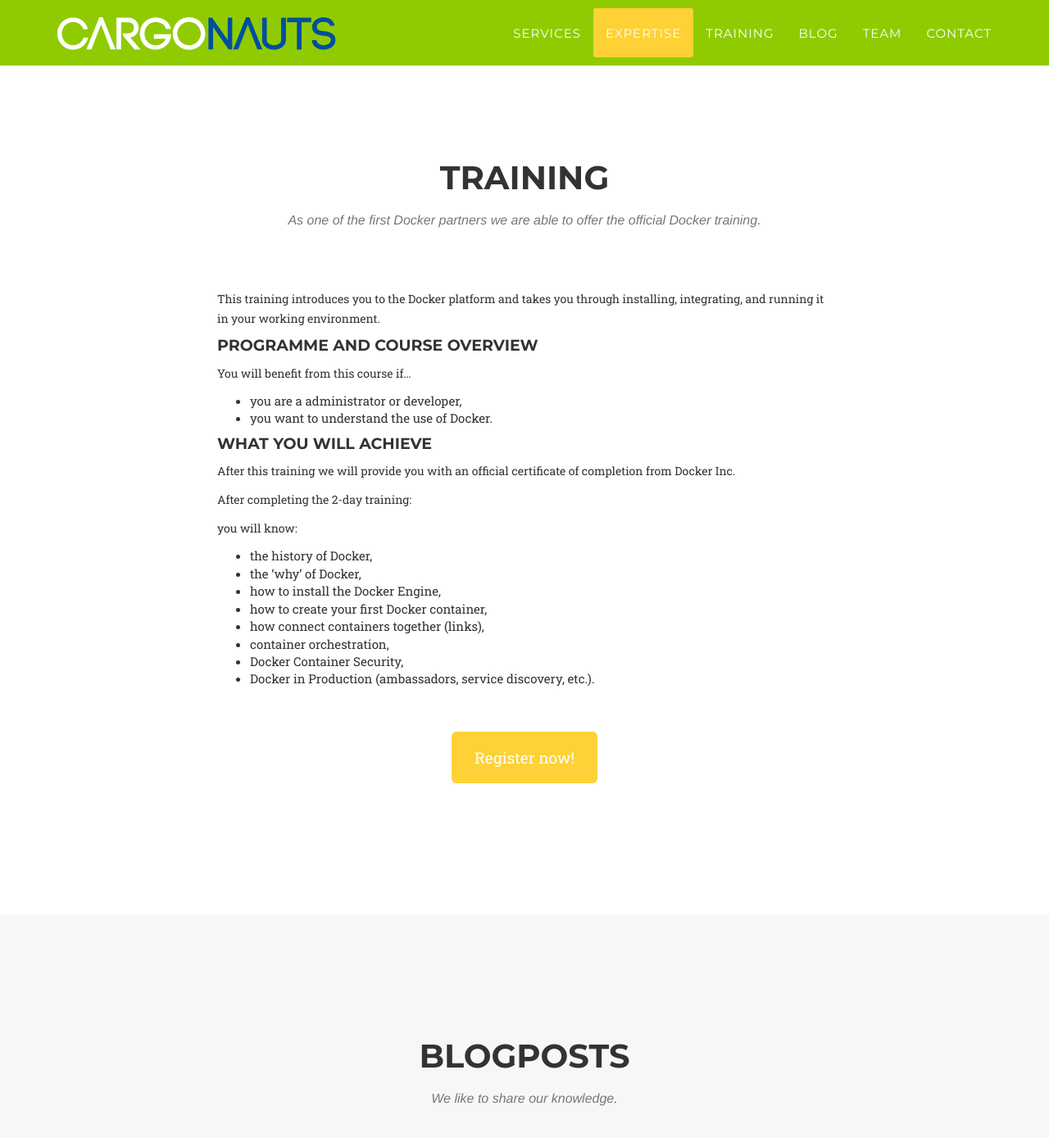
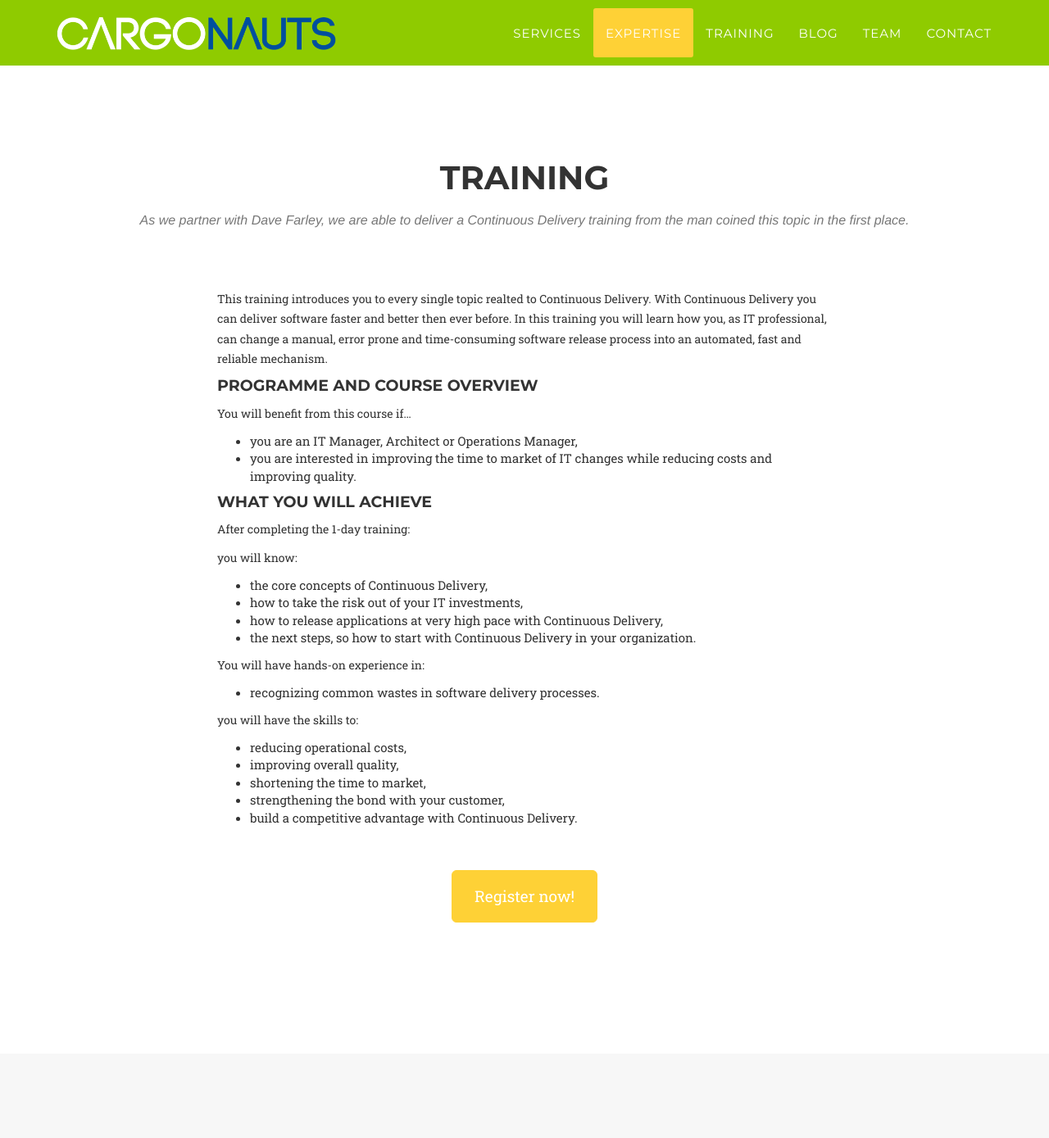
Before and after one commit to devopsautomators/devopsautomators.github.io, a Jekyll site: the page built from index.html, in a window 1280 px wide and 1400 px high, scrolled down 2772 px. Shown: the top 1389 px of the window at 82% size. Built offline with Jekyll 4.4.1, drawn with Linux system fonts in a browser that asks for light colours; some web fonts are replaced.

Commit message:
updated epxertise texts

```diff
--- a/_includes/training.html
+++ b/_includes/training.html
@@ -4,36 +4,47 @@
             <div class="row">
                 <div class="col-lg-12 text-center">
                     <h2 class="section-heading">Training</h2>
-                    <h3 class="section-subheading text-muted">As one of the first Docker partners we are able to offer the official Docker training.</h3>
+                    <h3 class="section-subheading text-muted">As we partner with Dave Farley, we are able to deliver a Continuous Delivery training from the man coined this topic in the first place.</h3>
                 </div>
             </div>
             <div class="row">
 								<div class="col-lg-2"></div>
                 <div class="col-lg-8">
-<p>This training introduces you to the Docker platform and takes you through installing, integrating, and running it in your working environment.</p>
+<p>This training introduces you to every single topic realted to Continuous Delivery. With Continuous Delivery you can deliver software faster and better then ever before. In this training you will learn how you, as IT professional, can change a manual, error prone and time-consuming software release process into an automated, fast and reliable mechanism.</p>
 <h4>Programme and Course Overview</h4>
 <p>You will benefit from this course if…</p>
 <ul>
-<li>you are a administrator or developer,</li>
-<li>you want to understand the use of Docker.</li>
+<li>you are an IT Manager, Architect or Operations Manager,</li>
+<li>you are interested in improving the time to market of IT changes while reducing costs and improving quality.</li>
 </ul>
+
 <h4>What you will achieve</h4>
 
-<p>After this training we will provide you with an official certificate of completion from Docker Inc.</p>
-
-<p>After completing the 2-day training:</p>
+<p>After completing the 1-day training:</p>
 
 <p>you will know:</p>
 <ul>
-<li>the history of Docker,</li>
-<li>the ‘why’ of Docker,</li>
-<li>how to install the Docker Engine,</li>
-<li>how to create your first Docker container,</li>
-<li>how connect containers together (links),</li>
-<li>container orchestration,</li>
-<li>Docker Container Security,</li>
-<li>Docker in Production (ambassadors, service discovery, etc.).</li>
+<li>the core concepts of Continuous Delivery,</li>
+<li>how to take the risk out of your IT investments,</li>
+<li>how to release applications at very high pace with Continuous Delivery,</li>
+<li>the next steps, so how to start with Continuous Delivery in your organization.</li>
 </ul>
+
+<p>You will have hands-on experience in:</p>
+<ul>
+<li>recognizing common wastes in software delivery processes.</li>
+</ul>
+
+<p>you will have the skills to:</p>
+<ul>
+<li>reducing operational costs,</li>
+<li>improving overall quality,</li>
+<li>shortening the time to market,</li>
+<li>strengthening the bond with your customer,</li>
+<li>build a competitive advantage with Continuous Delivery.</li>
+</ul>
+
+
                 </div>
 								<div class="col-lg-2"></div>
             </div>
```
